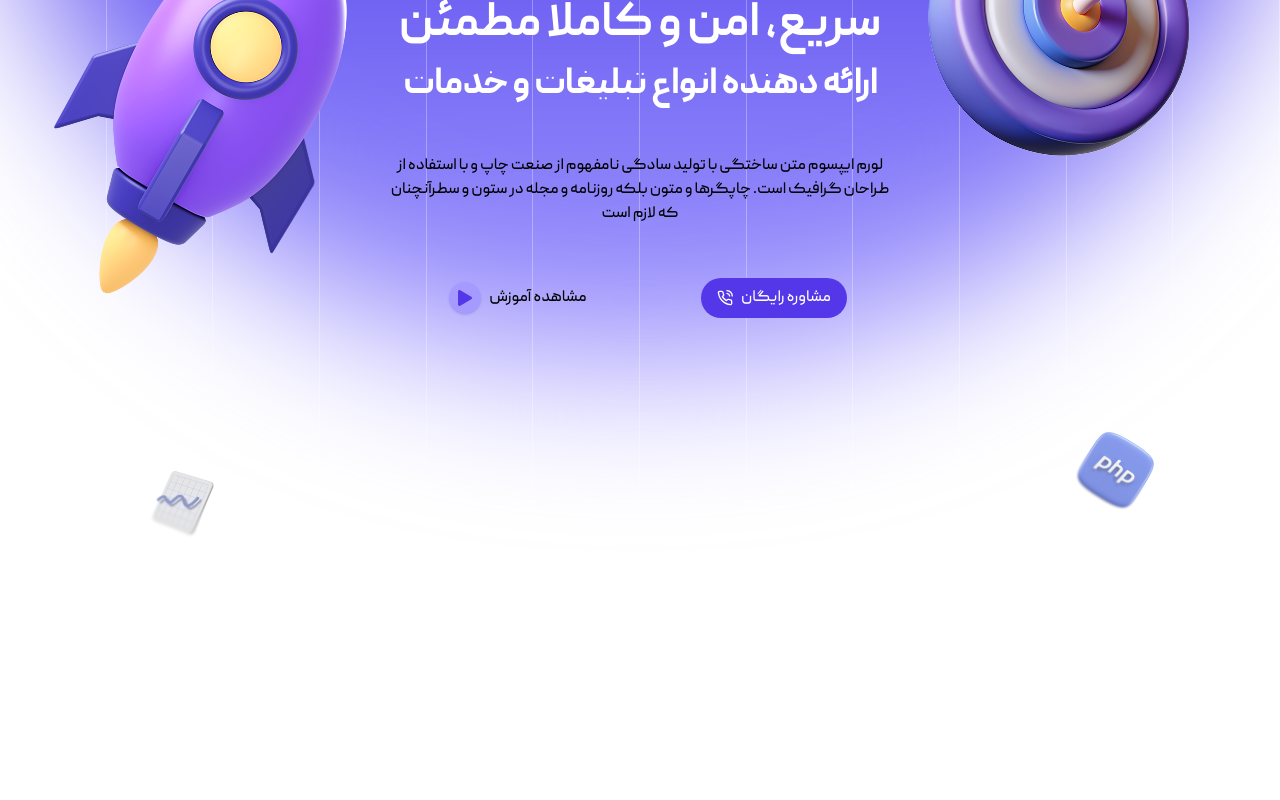
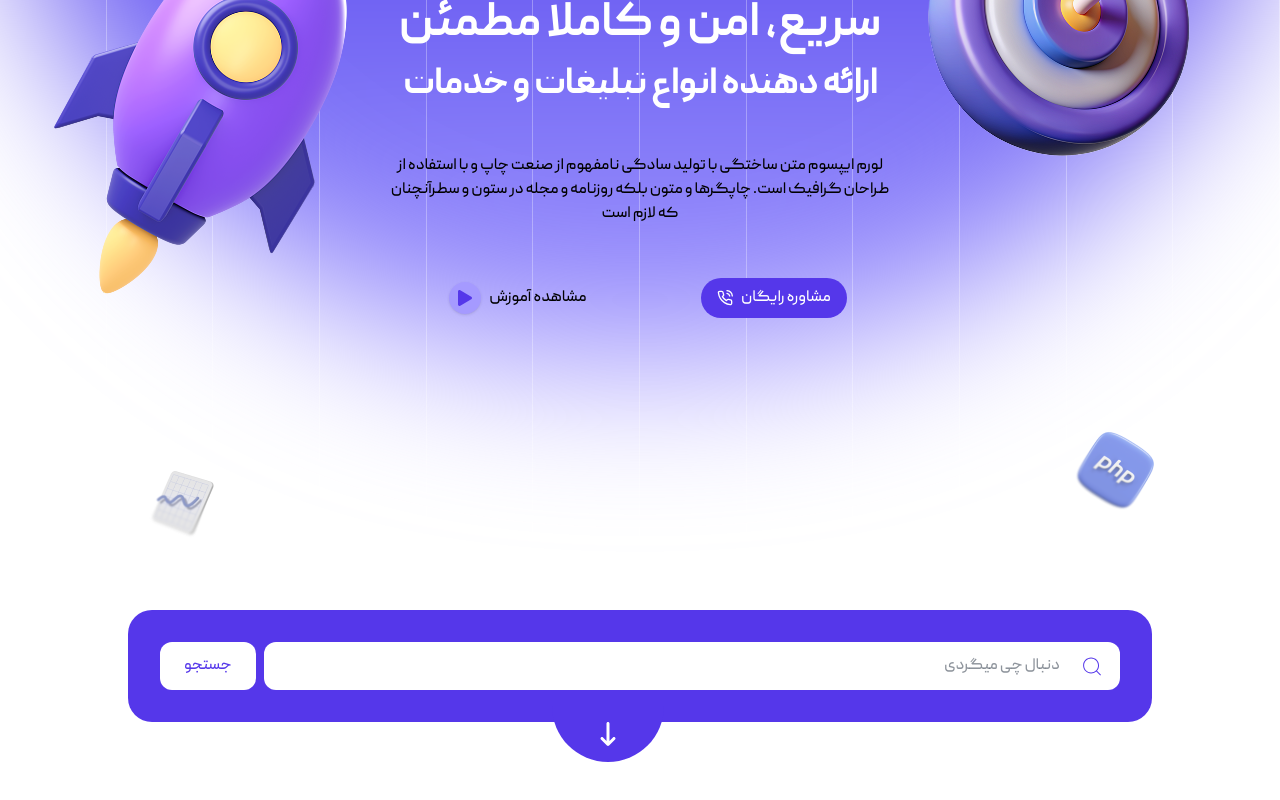
Before and after one commit to commando-dragon/dragon-landing-react, a React (Vite) app: page / in a window 1280 px wide. Shown: the part 238-1038 px from the top of the page. Before the commit the page ends 800 px from the top, so only its background shows below. Built offline with nearby package versions, Linux system fonts and the light colour scheme.

Commit message:
feat: add search box

```diff
--- a/src/App.tsx
+++ b/src/App.tsx
@@ -1,9 +1,21 @@
 import HeroSection from "./components/HeroSection/HeroSection";
+import SearchBox from "./components/SearchBox/SearchBox";
 
 function App() {
   return (
     <>
       <HeroSection />
+      <SearchBox />
+
+      <br />
+      <br />
+      <br />
+      <br />
+      <br />
+      <br />
+      <br />
+      <br />
+      <br />
     </>
   );
 }
--- /dev/null
+++ b/src/components/SearchBox/SearchBox.tsx
@@ -0,0 +1,41 @@
+import { CiSearch } from "react-icons/ci";
+import { FaArrowDownLong } from "react-icons/fa6";
+
+const SearchBox = () => {
+  return (
+    <section className="flex items-center justify-center my-12">
+      <div className="p-8 bg-primary-500 w-4/5 rounded-3xl relative">
+        <div className="flex items-center gap-2">
+          <label
+            htmlFor="search_input"
+            className="flex-1 w-full bg-white rounded-xl flex items-center gap-2 px-4"
+          >
+            <CiSearch size={25} className="text-primary-500" />
+            <input
+              type="text"
+              placeholder="دنبال چی میگردی"
+              className="p-3 outline-none text-gray-800 text-base font-medium w-full"
+              id="search_input"
+            />
+          </label>
+          <button
+            type="button"
+            className="bg-white text-primary-500 rounded-xl py-3 px-6 text-base hover:bg-primary-100 hover:text-primary-600 transition cursor-pointer"
+          >
+            جستجو
+          </button>
+        </div>
+        <div className="flex items-center justify-center absolute -bottom-10 w-full">
+          <button
+            type="button"
+            className="p-4 bg-primary-500 rounded-b-full text-white text-2xl w-28 flex items-center justify-center cursor-pointer"
+          >
+            <FaArrowDownLong />
+          </button>
+        </div>
+      </div>
+    </section>
+  );
+};
+
+export default SearchBox;
--- a/src/components/Topbar/Topbar.tsx
+++ b/src/components/Topbar/Topbar.tsx
@@ -3,7 +3,7 @@ import { RiShoppingCartLine } from "react-icons/ri";
 
 const Topbar = () => {
   return (
-    <div className="bg-white p-2 rounded-xl fixed top-5 left-32 right-32 z-50">
+    <div className="bg-white shadow p-2 rounded-xl fixed top-5 left-32 right-32 z-999">
       <div className="flex items-center justify-between">
         <div className="flex items-center gap-8">
           <h1>LOGO</h1>
--- a/src/index.css
+++ b/src/index.css
@@ -31,3 +31,7 @@ body {
 h1 {
   font-family: "boldFont";
 }
+
+button {
+  outline: none !important;
+}
```
